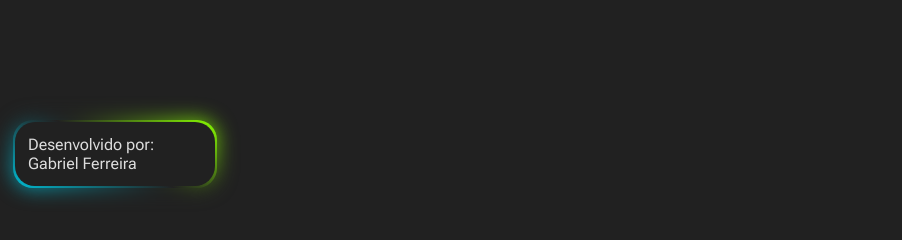
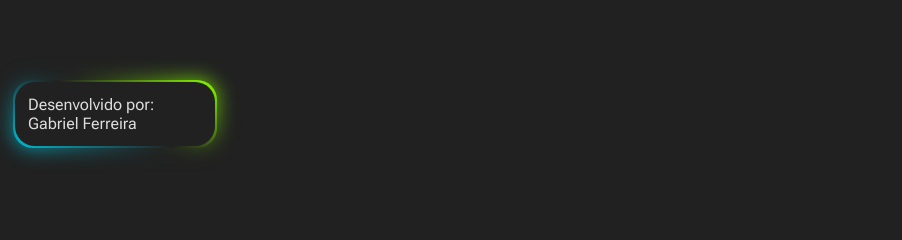
Before and after one commit to gabrielferreira91/medindocaixas, a plain HTML site: page index.html in a window 1280 px wide. Shown: the part 522-762 px from the top of the page, without its empty margins (0-902 px from the left). Drawn offline with Linux system fonts and the light colour scheme.

Commit message:
subindo o footer

```diff
--- a/style.css
+++ b/style.css
@@ -154,7 +154,7 @@ footer {
     position: relative;
     align-self:flex-end;
 
-    height: 23vh;
+    height: 18vh;
 
 }
 
```
